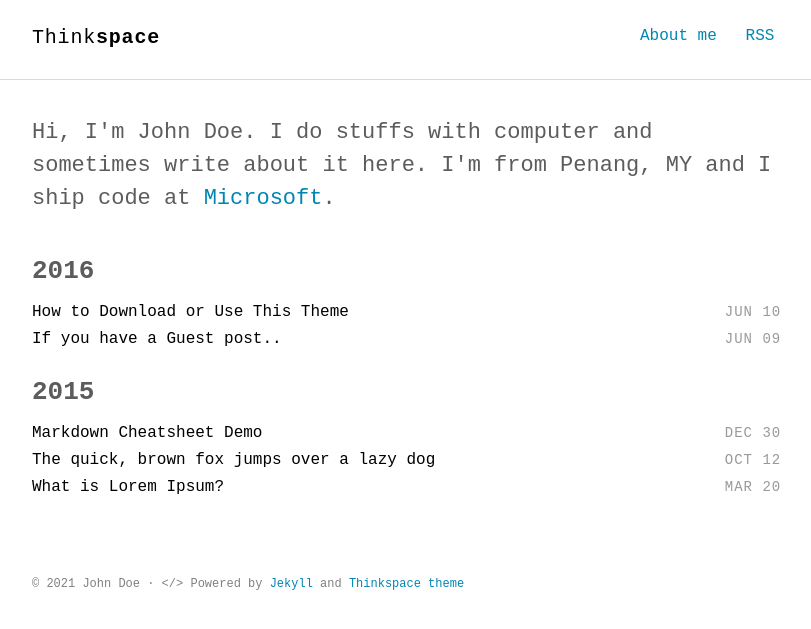
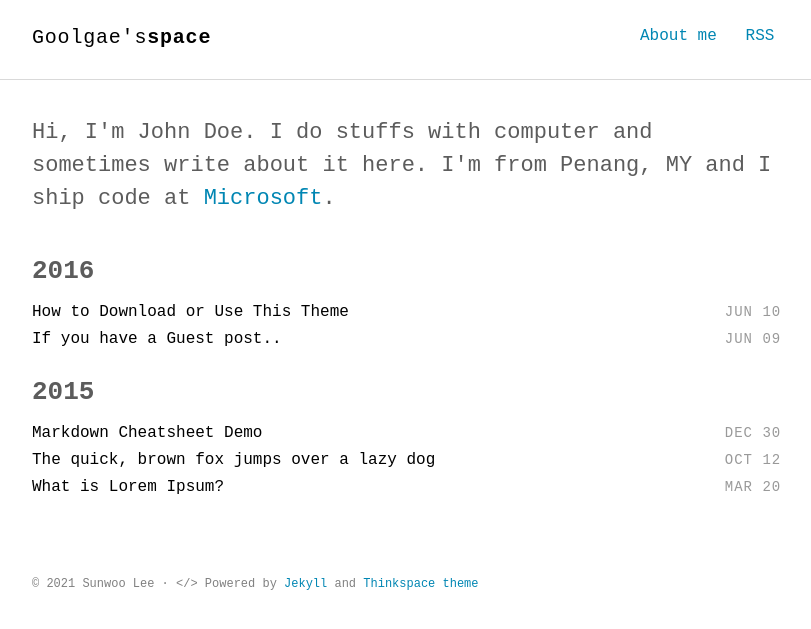
Before and after one commit to Goolgae/Goolgae.github.io, a Jekyll site: the page built from index.html, in a window 1280 px wide. Shown: the top 629 px of the page, without its empty margins (232-1043 px from the left). Built offline with Jekyll 4.4.1, drawn with Linux system fonts in a browser that asks for light colours; some web fonts are replaced.

Commit message:
Add config

```diff
--- a/_config.yml
+++ b/_config.yml
@@ -1,34 +1,34 @@
 # Site settings
-title_left    : "Think"
-title_right   : "space" # default: ""
-description   : "Minimalist Jekyll theme for technical writing blog."
-keywords      : "Jekyll, theme, free, download, SEO, blog, web, minimalist, thinkspace"
-url           : https://heiswayi.github.io/thinkspace # site url
-baseurl       : "" # apply repo name like "/myproject" if used under gh-pages branch, else (under master branch) just leave empty/blank
-cover         : "" # image uri like logo/cover image for site seo
+title_left: "Goolgae's"
+title_right: "space" # default: ""
+description: "Goolgae's Engineering-Blog"
+keywords: "Goolgae, Sunwoo Lee, SEO, blog, web, minimalist, thinkspace"
+url: https://goolgae.me # site url
+baseurl: "/Goolgae.github.io" # apply repo name like "/myproject" if used under gh-pages branch, else (under master branch) just leave empty/blank
+cover: "" # image uri like logo/cover image for site seo
 
-google_analytics  : UA-XXXXX-XX
-twitter_username  : ""
-comments_enabled  : false # if enabled (set to true), please provide your disqus_username
-disqus_shortname  : ""
-postshare_enabled : false
+google_analytics: UA-XXXXX-XX
+twitter_username: "Go_olgae"
+comments_enabled: false # if enabled (set to true), please provide your disqus_username
+disqus_shortname: ""
+postshare_enabled: false
 
 # Build settings
-permalink   : /:year/:title/
-markdown    : kramdown
-highlighter : rouge
+permalink: /:year/:title/
+markdown: kramdown
+highlighter: rouge
 
-source      : ./
-destination : ./_site
+source: ./
+destination: ./_site
 
 # Sass configuration
 sass:
-  sass_dir  : assets/scss
-  style     : compressed # expanded
+  sass_dir: assets/scss
+  style: compressed # expanded
 
 # Author settings
 author:
-  name     : "John Doe"
+  name: "Sunwoo Lee"
 
 plugins:
   - jekyll-sitemap
@@ -37,9 +37,9 @@
 
 # navbar pages
 navbar:
-  - slug : about
+  - slug: about
     title: About
-  - slug : blog
+  - slug: blog
     title: Blog
 
 exclude:
```
